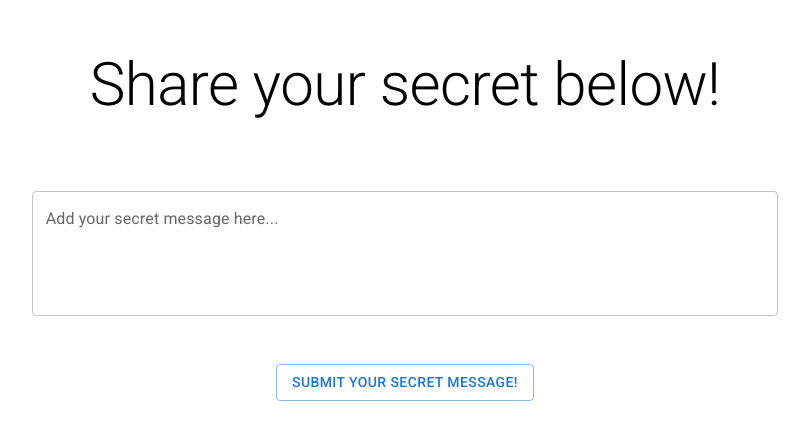
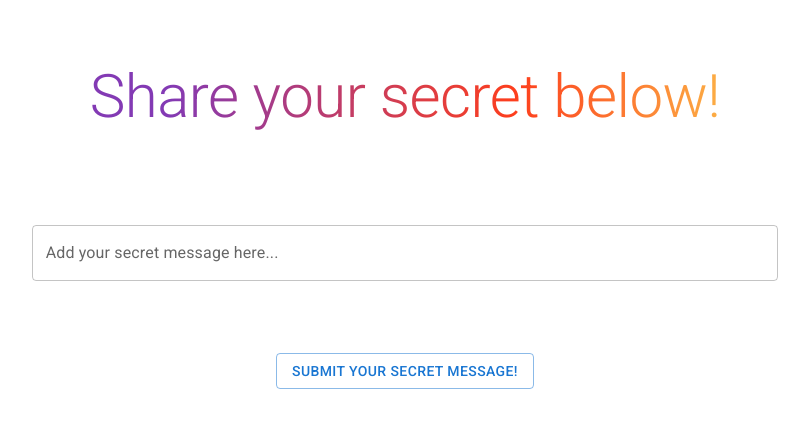
Before and after one commit to aaryandewan/share-your-secret, a React (Create React App) app: page / in a window 1280 px wide. Shown: the part 175-614 px from the top of the page, without its empty margins (235-1044 px from the left). Built offline with nearby package versions, Linux system fonts and the light colour scheme; no server answers.

Commit message:
Homepage is finalised

```diff
--- a/src/components/Dashboard.js
+++ b/src/components/Dashboard.js
@@ -12,20 +12,10 @@ import { Link } from "react-router-dom";
 
 const theme = createTheme();
 
-// theme.typography.h2 = {
-//   fontSize: "1.2rem",
-//   "@media (min-width:600px)": {
-//     fontSize: "1.5rem",
-//     fontFamily: "Raleway",
-//   },
-//   [theme.breakpoints.up("md")]: {
-//     fontSize: "3rem",
-//   },
-// };
-
 function Dashboard() {
   const [value, setValue] = useState("");
   const [encryptedURL, setEncryptedURL] = useState("");
+  const [disabled, setDisabled] = useState(true);
 
   const handleSubmit = async (event) => {
     event.preventDefault();
@@ -69,6 +59,13 @@ function Dashboard() {
               gutterBottom
               textAlign="center"
               sx={{ typography: { sm: "h2", xs: "h4" } }}
+              style={{
+                background: "rgb(131,58,180)",
+                background:
+                  "linear-gradient(90deg, rgba(131,58,180,1) 13%, rgba(253,62,29,1) 67%, rgba(252,176,69,1) 100%)",
+                webkitBackgroundClip: "text",
+                webkitTextFillColor: "transparent",
+              }}
             >
               Share your secret below!
             </Typography>
@@ -79,10 +76,16 @@ function Dashboard() {
               fullWidth
               id="outlined-multiline-static"
               label="Add your secret message here..."
-              multiline
               rows={4}
               onChange={(e) => setValue(e.target.value)}
-              // style={{ backgroundColor: "pink" }}
+              sx={{
+                input: {
+                  color: "black",
+
+                  borderColor: "white",
+                },
+              }}
+              color="success"
             />
           </Grid>
           <Grid
@@ -112,9 +115,19 @@ function Dashboard() {
               }}
             >
               <div>
-                {/* <Typography variant="h6"> Your link is availabe at: </Typography> */}
                 <Typography sx={{ typography: { sm: "h6", xs: "body2" } }}>
-                  Your link is availabe at: {encryptedURL}
+                  Your link is availabe at:
+                  <div
+                    style={{
+                      background: "rgb(131,58,180)",
+                      background:
+                        "linear-gradient(90deg, rgba(131,58,180,1) 13%, rgba(253,62,29,1) 67%, rgba(252,176,69,1) 100%)",
+                      webkitBackgroundClip: "text",
+                      webkitTextFillColor: "transparent",
+                    }}
+                  >
+                    {encryptedURL}
+                  </div>
                 </Typography>
               </div>
             </Grid>
```
